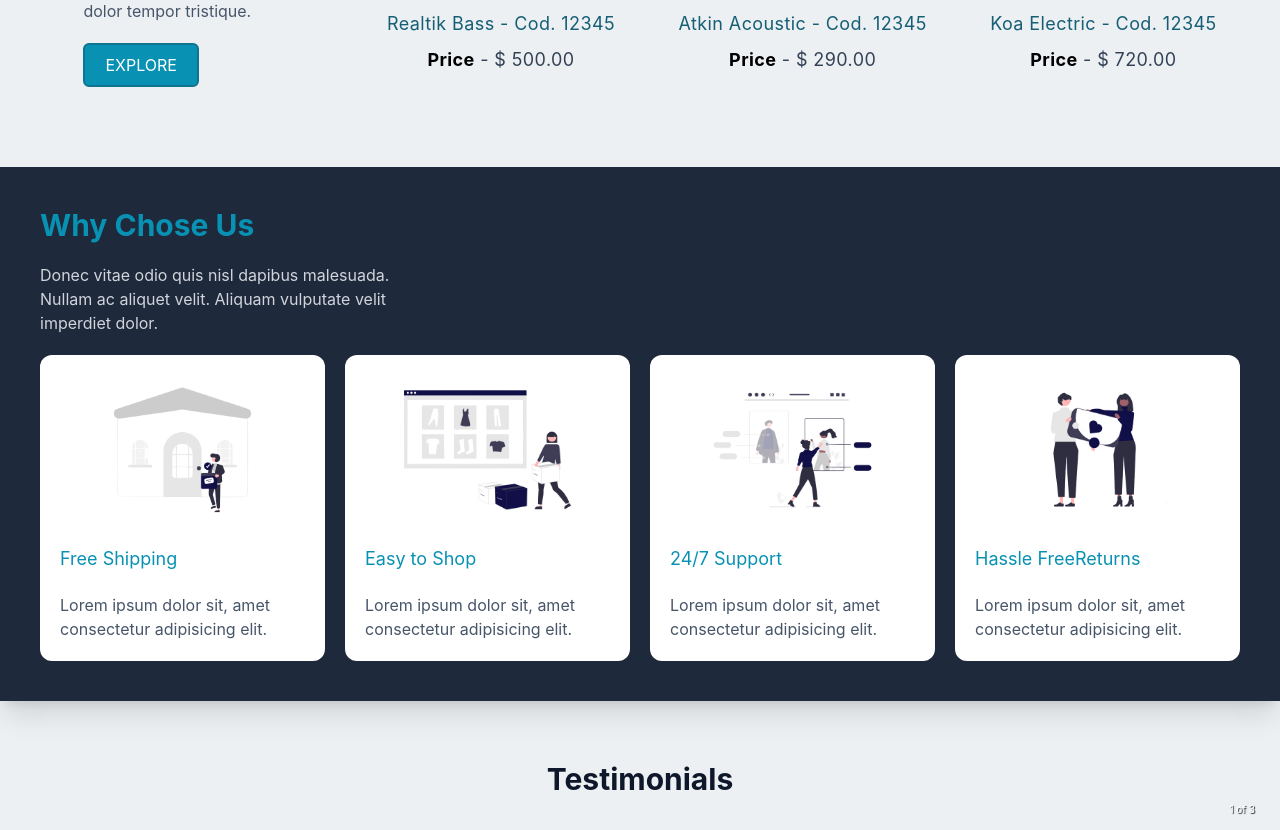
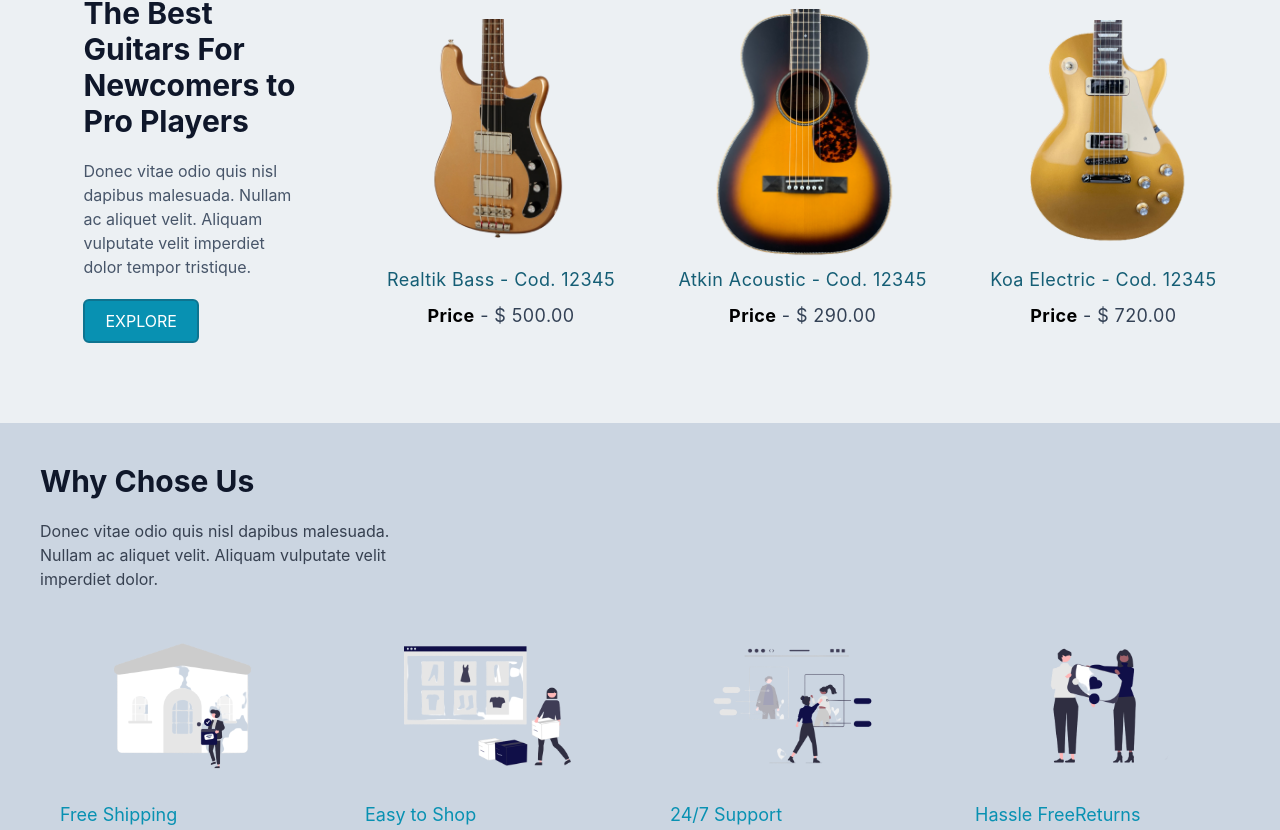
Before and after one commit to marianonu14/e-guitar, a Next.js app: page / in a window 1280 px wide. Shown: the part 790-1620 px from the top of the page. Built offline with nearby package versions, Linux system fonts and the light colour scheme.

Commit message:
About Section Ready

```diff
--- a/components/CardUs.js
+++ b/components/CardUs.js
@@ -2,7 +2,7 @@ import Image from "next/image";
 
 const CardUs = (props) => {
     return (
-        <div className="bg-white grid gap-5 p-5 mb-5 md:m-0 rounded-xl h-full">
+        <div className="grid gap-5 p-5 mb-5 md:m-0 rounded-xl h-full">
             <Image
             src={props.img}
             alt='Guitar Image'
--- a/components/Hero.js
+++ b/components/Hero.js
@@ -3,7 +3,7 @@ import HeroImg from '../public/hero_image.jpg'
 
 const Hero = () => {
     return (
-        <div className='relative bg-slate-900  w-full h-96 drop-shadow-2xl'>
+        <div className='relative bg-slate-900  w-full h-[80vh] drop-shadow-2xl'>
             <div className='absolute h-full w-full z-10 flex flex-col md:flex-row justify-evenly items-center p-5'>
                 <h1 className='text-white text-center text-6xl'>Guitar Store</h1>
                 <p className='text-white text-2xl'>Music Instruments, Accessories and Equipment</p>
--- a/pages/aboutus.js
+++ b/pages/aboutus.js
@@ -1,7 +1,28 @@
+import Image from "next/image";
+
+import ImgAbout from "../public/aboutus.jpg"
+
 const AboutUs = () => {
     return (
         <div>
-            <h1 className="text-center p-10">About Ussdadasdad</h1>
+            <h1 className="text-4xl p-10">About Us</h1>
+            <div className="lg:flex justify-evenly px-10 mb-10 gap-8">
+                <div className="imgabout grid overflow-hidden mb-10 md:w-3/4 lg:w-1/3 m-auto">
+                    <Image
+                    src={ImgAbout}
+                    alt='Guitar Image'
+                    objectFit="cover"
+                    objectPosition='center'
+                    width={450}
+                    height={450}
+                    />
+                </div>
+                <div className="flex flex-col gap-10 lg:w-1/2 m-auto md:m-0 text-slate-800 tracking-wide">
+                    <p>Lorem ipsum dolor sit amet consectetur adipisicing elit. Velit cumque nemo sint aut? Voluptas tempore iste in eius alias! Ipsam reiciendis nisi temporibus iusto nulla quos quam eum doloremque molestias! Lorem ipsum dolor sit amet consectetur, adipisicing elit. Assumenda placeat, adipisci quaerat sequi atque quam qui ab voluptatem iusto iste, voluptatum suscipit aliquam recusandae incidunt. At reprehenderit nesciunt quibusdam dignissimos?</p>
+                    <p>Lorem ipsum dolor sit amet consectetur adipisicing elit. Velit cumque nemo sint aut? Voluptas tempore iste in eius alias! Ipsam reiciendis nisi temporibus iusto nulla quos quam eum doloremque molestias! Lorem ipsum dolor sit amet consectetur, adipisicing elit. Assumenda placeat, adipisci quaerat sequi atque quam qui ab voluptatem iusto iste, voluptatum suscipit aliquam recusandae incidunt. At reprehenderit nesciunt quibusdam dignissimos?</p>
+                    <p>Lorem ipsum dolor sit amet consectetur adipisicing elit. Velit cumque nemo sint aut? Voluptas tempore iste in eius alias! Ipsam reiciendis nisi temporibus iusto nulla quos quam eum doloremque molestias! Lorem ipsum dolor sit amet consectetur, adipisicing elit. Assumenda placeat, adipisci quaerat sequi atque quam qui ab voluptatem iusto iste, voluptatum suscipit aliquam recusandae incidunt. At reprehenderit nesciunt quibusdam dignissimos?</p>
+                </div>
+            </div>
         </div>
      );
 }
--- a/pages/categories/index.js
+++ b/pages/categories/index.js
@@ -1,7 +1,10 @@
+
+
 const Categories = () => {
     return (
-        <div>
-            <h1>Aca estan todas las categorias</h1>
+        <div className="md:h-screen">
+            <h1 className="text-4xl p-10">Categories</h1>
+
         </div>
      );
 }
--- a/pages/contact.js
+++ b/pages/contact.js
@@ -3,7 +3,7 @@ import IframeMap from "../components/IframeMap";
 
 const Contact = () => {
     return (
-        <div className="md:h-screen">
+        <div>
             <h1 className="text-4xl p-10">Contact Us</h1>
             <div className="md:flex justify-between mx-10 gap-10">
                 <ContactForm />
--- a/pages/index.js
+++ b/pages/index.js
@@ -34,10 +34,10 @@ export default function Home() {
           <CardSection img={AcousticImg} title={'Atkin Acoustic - Cod. 12345'} price={'290.00'} />
           <CardSection img={ElextricImg} title={'Koa Electric - Cod. 12345'} price={'720.00'} />
         </section>
-        <section className='bg-slate-800 p-10 shadow-xl'>
+        <section className='bg-slate-300 p-10 shadow-xl'>
           <div>
-            <h2 className='font-bold text-3xl mb-5 text-cyan-600'>Why Chose Us</h2>
-            <p className='text-gray-300 mb-5 md:w-1/3'>Donec vitae odio quis nisl dapibus malesuada. Nullam ac aliquet velit. Aliquam vulputate velit imperdiet dolor.</p>
+            <h2 className='font-bold text-3xl mb-5 text-slate-900'>Why Chose Us</h2>
+            <p className='text-gray-700 mb-5 md:w-1/3'>Donec vitae odio quis nisl dapibus malesuada. Nullam ac aliquet velit. Aliquam vulputate velit imperdiet dolor.</p>
           </div>
           <div className='md:flex justify-evenly gap-5'>
             <CardUs img={WhyUsImg2} title={'Free Shipping'} />
--- a/styles/globals.css
+++ b/styles/globals.css
@@ -32,4 +32,9 @@
     .btn {
         @apply uppercase rounded-md px-5 py-2 bg-cyan-600 text-white hover:bg-white hover:text-cyan-600 duration-500 ease-linear border-2 border-cyan-700
     }
+
   }
+
+.imgabout {
+  border-radius: 89% 11% 90% 10% / 45% 58% 42% 55%
+}
```
Also changed, not shown: 1 other file (tests, documents, lock files or other folders).
